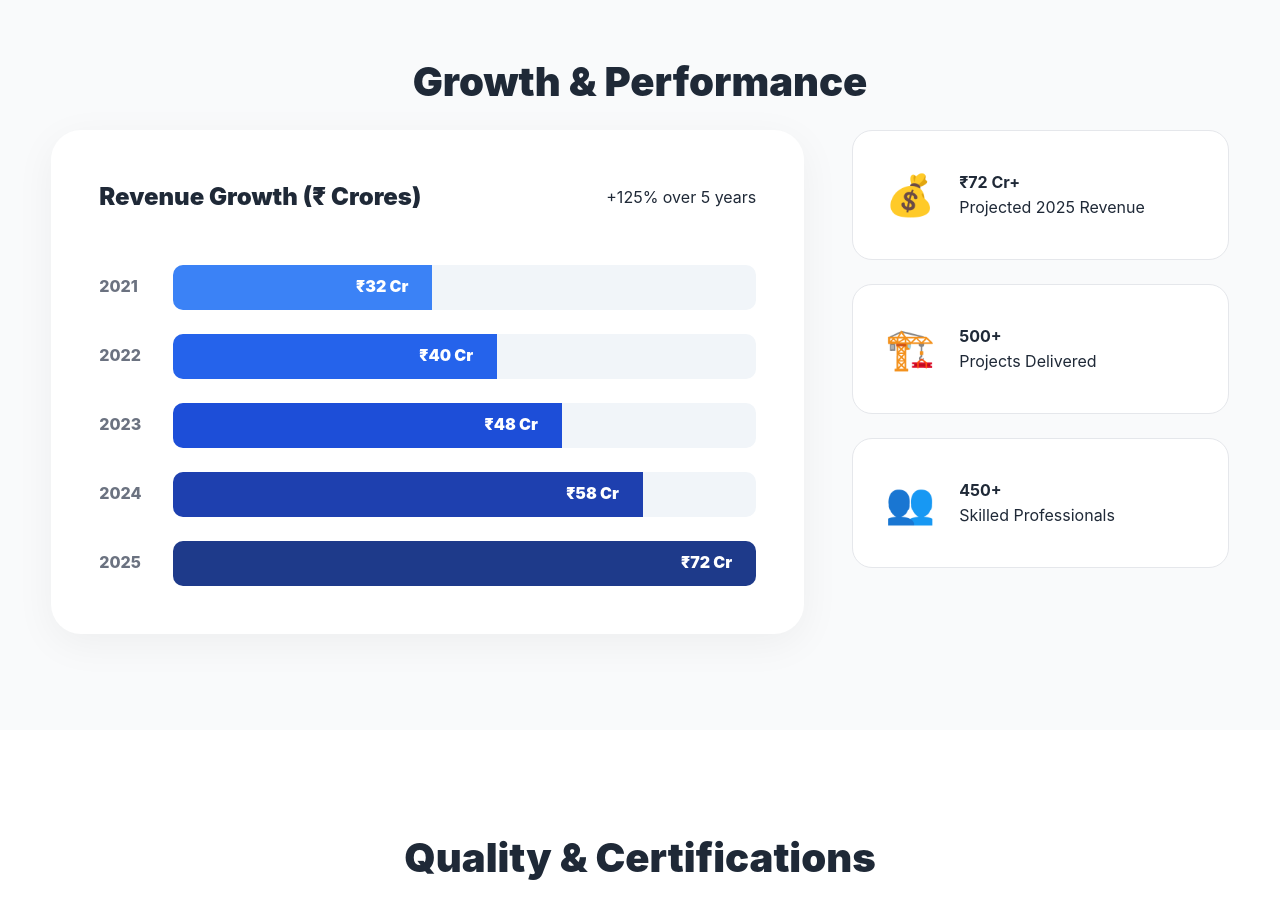
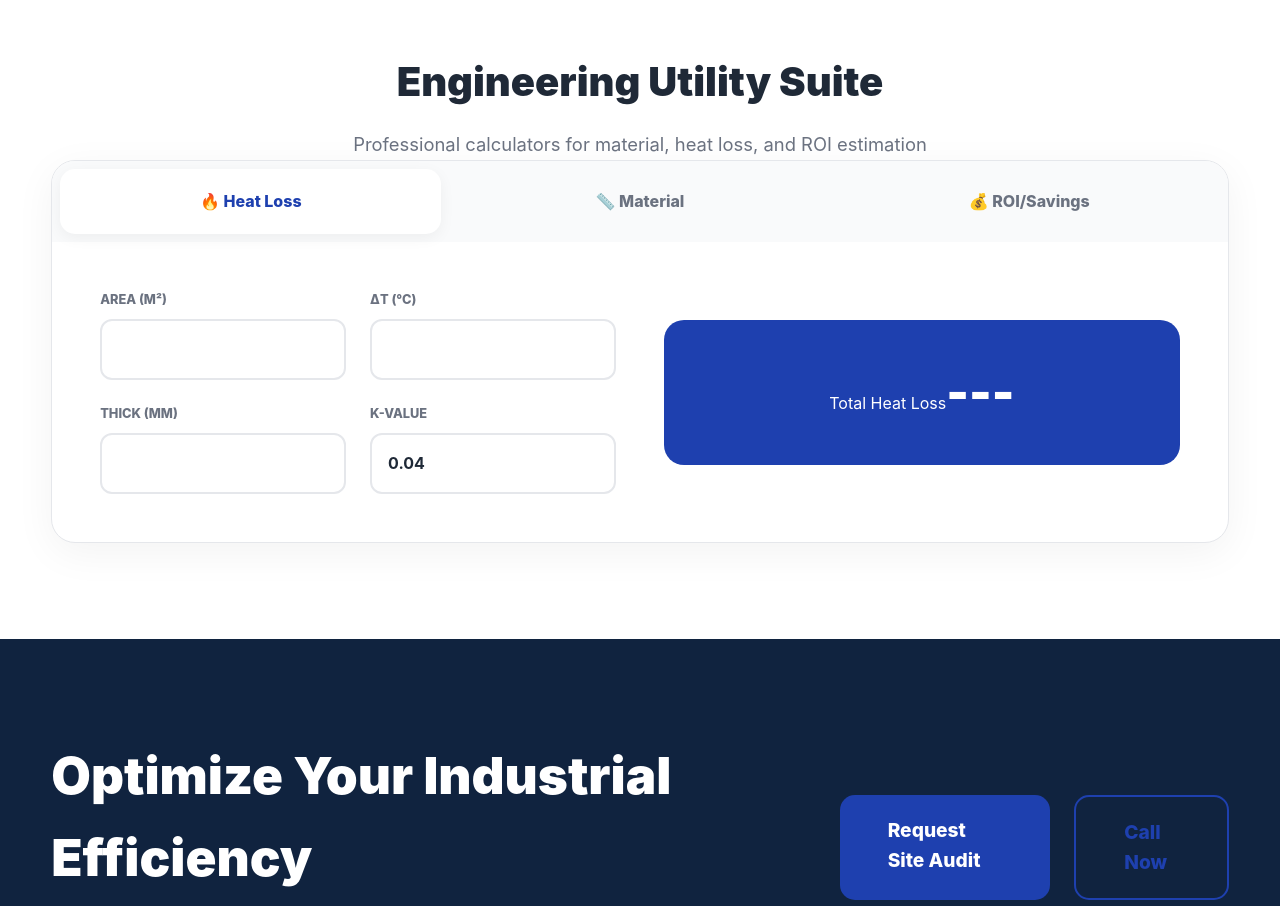
Before and after one commit to illusionartist83-hash/jcinsulation, a Next.js app: page / in a window 1280 px wide. Shown: the part 1880-2786 px from the top of the page. Built offline with nearby package versions, Linux system fonts and the light colour scheme.

Commit message:
final hero heading updated

```diff
--- a/app/page.tsx
+++ b/app/page.tsx
@@ -2,10 +2,12 @@ import type { Metadata } from "next";
 import IndustrialCalculators from "./HeatLossCalculator";
 
 export const metadata: Metadata = {
-  title: "JC Insulation & Engineers | India's Leading Insulation Giant | 50+ Cr Turnover | ISO Certified",
+  title:
+    "JC Insulation & Engineers | India's Leading Insulation Giant | 50+ Cr Turnover | ISO Certified",
   description:
     "Leading industrial insulation company in India with 50+ Cr turnover, 500+ projects, ISO 9001:2015 certified. Expert in hot, cold, duct, acoustic insulation, fire proofing & cladding since 2001. Serving Gujarat & Pan-India.",
-  keywords: "industrial insulation India, thermal insulation Gujarat, hot insulation, cold insulation, fire proofing, acoustic insulation, industrial cladding, pipe insulation, boiler insulation, HVAC insulation, JC Insulation Vapi",
+  keywords:
+    "industrial insulation India, thermal insulation Gujarat, hot insulation, cold insulation, fire proofing, acoustic insulation, industrial cladding, pipe insulation, boiler insulation, HVAC insulation, JC Insulation Vapi",
   alternates: {
     canonical: "https://www.jcinsulation.in/",
   },
@@ -14,49 +16,78 @@ export const metadata: Metadata = {
 export default function HomePage() {
   return (
     <main>
+      {/* HERO SECTION */}
       <section className="hero-split">
         <div className="container hero-split-grid">
           <div className="hero-main">
             <span className="badge">An ISO 9001:2015 Certified Company</span>
+
+            {/* 🔴 UPDATED LINE */}
             <h1>India's Industrial Insulation Giant Since 2001 🚀</h1>
+
             <p className="hero-subtitle">
-              Delivering Excellence across 500+ Projects with an Annual Turnover of ₹50 Cr+
+              Delivering Excellence across 500+ Projects with an Annual Turnover
+              of ₹50 Cr+
             </p>
+
             <div className="hero-features">
               <span>✓ 22+ Years of Expertise</span>
               <span>✓ PAN India Service</span>
               <span>✓ Premium Metal Cladding</span>
             </div>
+
             <div className="btn-row">
-              <a className="btn-primary" href="/contact">Get Expert Consultation</a>
-              <a className="btn-outline" href="/services">Explore Services</a>
+              <a className="btn-primary" href="/contact">
+                Get Expert Consultation
+              </a>
+              <a className="btn-outline" href="/services">
+                Explore Services
+              </a>
             </div>
           </div>
+
           <div className="hero-updates">
             <div className="updates-header">
               <h3>⚡ Live Project Updates</h3>
             </div>
+
             <div className="updates-slider">
               <div className="update-slide">
-                <img src="https://images.unsplash.com/photo-1516937941344-00b4e0337589?w=800&q=80" alt="Hot insulation" />
+                <img
+                  src="https://images.unsplash.com/photo-1516937941344-00b4e0337589?w=800&q=80"
+                  alt="Hot insulation"
+                />
                 <div className="update-content">
                   <span className="flash-badge">🔴 ONGOING</span>
                   <h4>Bayer Vapi Plant Phase II</h4>
                   <p className="update-loc">📍 Vapi, Gujarat</p>
-                  <p>Process equipment hot insulation with mineral wool & Al-cladding.</p>
+                  <p>
+                    Process equipment hot insulation with mineral wool &
+                    Al-cladding.
+                  </p>
                   <div className="progress-wrap">
-                    <div className="progress-bar" style={{width: '85%'}}></div>
+                    <div
+                      className="progress-bar"
+                      style={{ width: "85%" }}
+                    ></div>
                   </div>
                   <span>85% Complete</span>
                 </div>
               </div>
+
               <div className="update-slide">
-                <img src="https://images.unsplash.com/photo-1581092160562-40aa08e78837?w=800&q=80" alt="Metal cladding" />
+                <img
+                  src="https://images.unsplash.com/photo-1581092160562-40aa08e78837?w=800&q=80"
+                  alt="Metal cladding"
+                />
                 <div className="update-content">
                   <span className="flash-badge upcoming">📅 UPCOMING</span>
                   <h4>L&T Manufacturing Hub</h4>
                   <p className="update-loc">📍 Hazira, Gujarat</p>
-                  <p>Turnkey fireproofing & acoustic insulation for machinery units.</p>
+                  <p>
+                    Turnkey fireproofing & acoustic insulation for machinery
+                    units.
+                  </p>
                 </div>
               </div>
             </div>
@@ -64,6 +95,7 @@ export default function HomePage() {
         </div>
       </section>
 
+      {/* ABOUT */}
       <section className="section about-legacy">
         <div className="container">
           <div className="legacy-grid">
@@ -71,18 +103,37 @@ export default function HomePage() {
               <span className="badge secondary">India's Giant</span>
               <h2>22+ Years of Market Leadership</h2>
               <p>
-                Founded in 2001 by Late Mr. Sabbirali Kasamali Jasani (Ex L&T, Lloyds Insulation), JC Insulation & Engineers has grown into an industrial force with an annual turnover exceeding ₹50 Crores.
+                Founded in 2001 by Late Mr. Sabbirali Kasamali Jasani (Ex L&T,
+                Lloyds Insulation), JC Insulation & Engineers has grown into an
+                industrial force with an annual turnover exceeding ₹50 Crores.
               </p>
+
               <div className="stats-bento">
-                <div className="bento-item"><strong>2001</strong><span>Founded</span></div>
-                <div className="bento-item"><strong>₹50+ Cr</strong><span>Turnover</span></div>
-                <div className="bento-item"><strong>500+</strong><span>Projects</span></div>
-                <div className="bento-item"><strong>25%</strong><span>YoY Growth</span></div>
+                <div className="bento-item">
+                  <strong>2001</strong>
+                  <span>Founded</span>
+                </div>
+                <div className="bento-item">
+                  <strong>₹50+ Cr</strong>
+                  <span>Turnover</span>
+                </div>
+                <div className="bento-item">
+                  <strong>500+</strong>
+                  <span>Projects</span>
+                </div>
+                <div className="bento-item">
+                  <strong>25%</strong>
+                  <span>YoY Growth</span>
+                </div>
               </div>
             </div>
+
             <div className="legacy-visual">
               <div className="image-stack-premium">
-                <img src="https://images.unsplash.com/photo-1581094794329-c8112a89af12?w=800&q=80" alt="Industrial insulation" />
+                <img
+                  src="https://images.unsplash.com/photo-1581094794329-c8112a89af12?w=800&q=80"
+                  alt="Industrial insulation"
+                />
                 <div className="experience-badge">
                   <strong>22+</strong>
                   <span>Years of Excellence</span>
@@ -93,143 +144,21 @@ export default function HomePage() {
         </div>
       </section>
 
-      <section className="section stats-viz-section">
-        <div className="container">
-          <h2 className="section-title">Growth & Performance</h2>
-          <div className="stats-viz-grid">
-            <div className="chart-container-premium">
-              <div className="chart-header-premium">
-                <h3>Revenue Growth (₹ Crores)</h3>
-                <span className="growth-indicator">+125% over 5 years</span>
-              </div>
-              <div className="horizontal-bars-premium">
-                {[
-                  { year: "2021", value: 32, color: "#3b82f6" },
-                  { year: "2022", value: 40, color: "#2563eb" },
-                  { year: "2023", value: 48, color: "#1d4ed8" },
-                  { year: "2024", value: 58, color: "#1e40af" },
-                  { year: "2025", value: 72, color: "#1e3a8a" },
-                ].map((data) => (
-                  <div className="h-bar-item" key={data.year}>
-                    <span className="h-bar-year">{data.year}</span>
-                    <div className="h-bar-track">
-                      <div className="h-bar-fill" style={{ width: `${(data.value / 72) * 100}%`, background: data.color }}>
-                        <span className="h-bar-value">₹{data.value} Cr</span>
-                      </div>
-                    </div>
-                  </div>
-                ))}
-              </div>
-            </div>
-            <div className="stat-cards-vertical">
-              <div className="mini-stat-card">
-                <span className="m-stat-icon">💰</span>
-                <div>
-                  <strong>₹72 Cr+</strong>
-                  <p>Projected 2025 Revenue</p>
-                </div>
-              </div>
-              <div className="mini-stat-card">
-                <span className="m-stat-icon">🏗️</span>
-                <div>
-                  <strong>500+</strong>
-                  <p>Projects Delivered</p>
-                </div>
-              </div>
-              <div className="mini-stat-card">
-                <span className="m-stat-icon">👥</span>
-                <div>
-                  <strong>450+</strong>
-                  <p>Skilled Professionals</p>
-                </div>
-              </div>
-            </div>
-          </div>
-        </div>
-      </section>
-
-      <section className="section certifications-premium">
-        <div className="container">
-          <h2 className="section-title">Quality & Certifications</h2>
-          <div className="cert-grid-premium">
-            {[
-              { title: "ISO 9001:2015", icon: "🏆", desc: "Quality Management Certified" },
-              { title: "ISI Certified", icon: "✅", desc: "Indian Standards Compliance" },
-              { title: "Safety Award", icon: "🛡️", desc: "Zero Accident Record 2024" },
-              { title: "#1 Contractor", icon: "⭐", desc: "Top Rated in Gujarat" },
-            ].map((c) => (
-              <div className="cert-card-new" key={c.title}>
-                <span className="cert-icon-large">{c.icon}</span>
-                <h3>{c.title}</h3>
-                <p>{c.desc}</p>
-              </div>
-            ))}
-          </div>
-        </div>
-      </section>
-
-      <section id="services" className="section services-grid-wrap">
-        <div className="container">
-          <h2 className="section-title">Specialized Solutions</h2>
-          <div className="services-bento">
-            {[
-              { name: "Hot Insulation", icon: "🔥", img: "https://images.unsplash.com/photo-1516937941344-00b4e0337589?w=600&q=80", desc: "Boilers, steam lines & vessels." },
-              { name: "Cold Insulation", icon: "❄️", img: "https://images.unsplash.com/photo-1513828583688-c52646db42da?w=600&q=80", desc: "Cryogenic & refrigeration lines." },
-              { name: "Duct Insulation", icon: "🌬️", img: "https://images.unsplash.com/photo-1504384308090-c894fdcc538d?w=600&q=80", desc: "HVAC duct lagging solutions." },
-              { name: "Fire Proofing", icon: "🛡️", img: "https://images.unsplash.com/photo-1589939705384-5185138a7c0d?w=600&q=80", desc: "Passive fire protection for steel." },
-              { name: "Acoustic", icon: "🔇", img: "https://images.unsplash.com/photo-1497366216548-37526070297c?w=600&q=80", desc: "Noise control for DG rooms." },
-              { name: "Cladding", icon: "🏗️", img: "https://images.unsplash.com/photo-1486406146926-c627a92ad1ab?w=600&q=80", desc: "GI/Al/SS metal jacketing." },
-            ].map((s) => (
-              <div className="service-bento-item" key={s.name}>
-                <div className="bento-img"><img src={s.img} alt={s.name} /></div>
-                <div className="bento-content">
-                  <span className="bento-icon">{s.icon}</span>
-                  <h3>{s.name}</h3>
-                  <p>{s.desc}</p>
-                </div>
-              </div>
-            ))}
-          </div>
-        </div>
-      </section>
-
+      {/* CALCULATORS */}
       <section className="section calculators-advanced">
         <div className="container">
           <div className="section-intro text-center">
             <h2>Engineering Utility Suite</h2>
-            <p>Professional calculators for material, heat loss, and ROI estimation</p>
+            <p>
+              Professional calculators for material, heat loss, and ROI
+              estimation
+            </p>
           </div>
           <IndustrialCalculators />
         </div>
       </section>
 
-      <section className="section project-highlights">
-        <div className="container">
-          <h2 className="section-title text-center">Project Portfolio</h2>
-          <div className="gallery-masonry">
-            {[
-              { title: "Hot Insulation", client: "Bayer Vapi", img: "https://images.unsplash.com/photo-1516937941344-00b4e0337589?w=700&q=80" },
-              { title: "Cold Room", client: "SRF Ltd", img: "https://images.unsplash.com/photo-1513828583688-c52646db42da?w=700&q=80" },
-              { title: "Duct Lagging", client: "Huber Group", img: "https://images.unsplash.com/photo-1504384308090-c894fdcc538d?w=700&q=80" },
-              { title: "Fire Proofing", client: "Meril Life", img: "https://images.unsplash.com/photo-1589939705384-5185138a7c0d?w=700&q=80" },
-              { title: "Acoustic", client: "Manufacturing Unit", img: "https://images.unsplash.com/photo-1497366216548-37526070297c?w=700&q=80" },
-              { title: "Metal Cladding", client: "Industrial Facility", img: "https://images.unsplash.com/photo-1486406146926-c627a92ad1ab?w=700&q=80" },
-            ].map((p) => (
-              <div className="masonry-item" key={p.title}>
-                <img src={p.img} alt={p.title} />
-                <div className="masonry-overlay">
-                  <h3>{p.title}</h3>
-                  <p>{p.client}</p>
-                </div>
-              </div>
-            ))}
-          </div>
-          <div className="text-center mt-4">
-            <a href="/projects" className="btn-outline-dark">View All 500+ Projects</a>
-          </div>
-        </div>
-      </section>
-
+      {/* CTA */}
       <section className="section cta-premium">
         <div className="container cta-flex">
           <div className="cta-text">
@@ -237,8 +166,12 @@ export default function HomePage() {
             <p>Join 500+ global clients trusting JC Insulation since 2001.</p>
           </div>
           <div className="cta-btns">
-            <a href="/contact" className="btn-primary large">Request Site Audit</a>
-            <a href="tel:+919227417886" className="btn-outline large">Call Now</a>
+            <a href="/contact" className="btn-primary large">
+              Request Site Audit
+            </a>
+            <a href="tel:+919227417886" className="btn-outline large">
+              Call Now
+            </a>
           </div>
         </div>
       </section>
```
